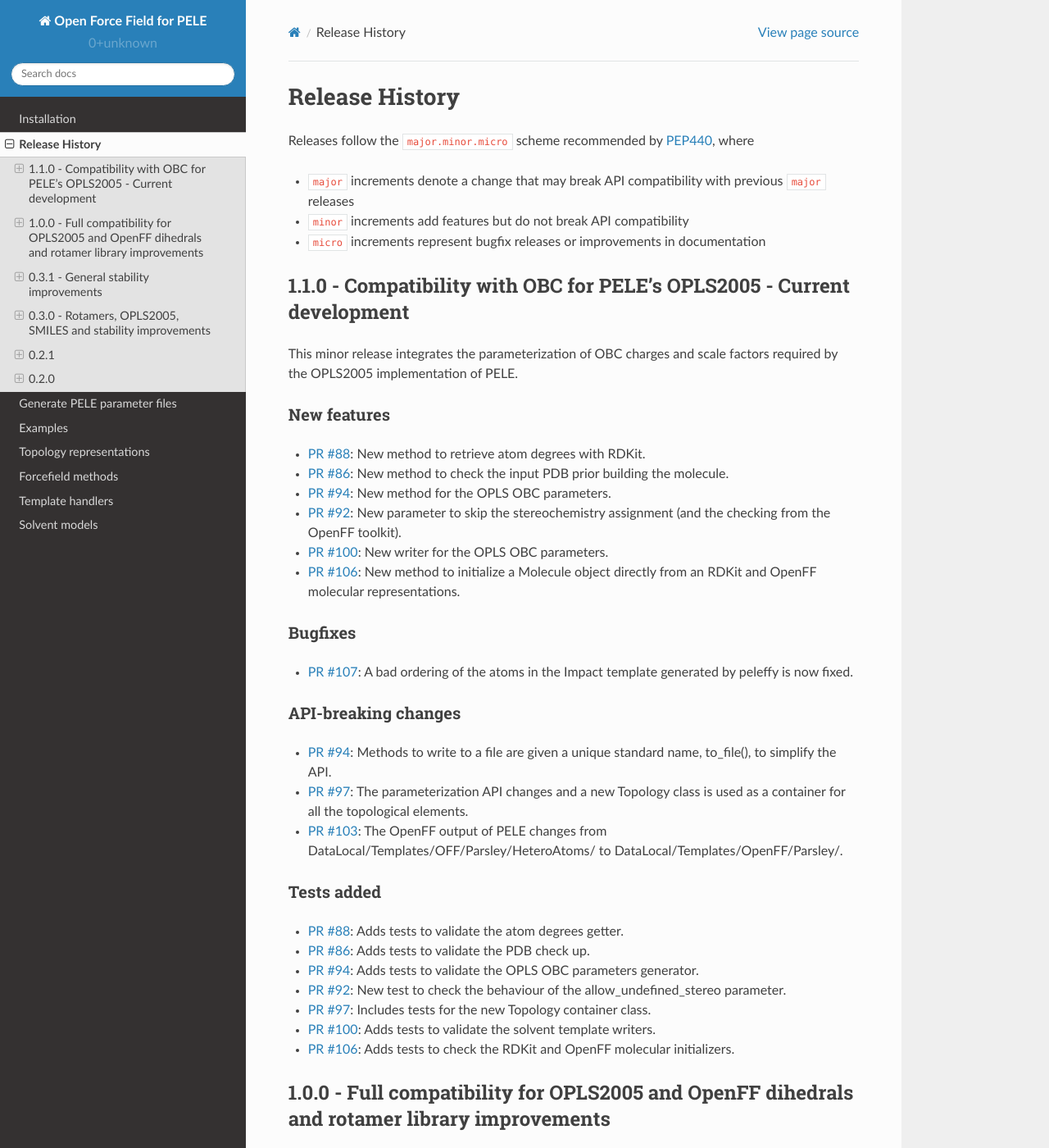
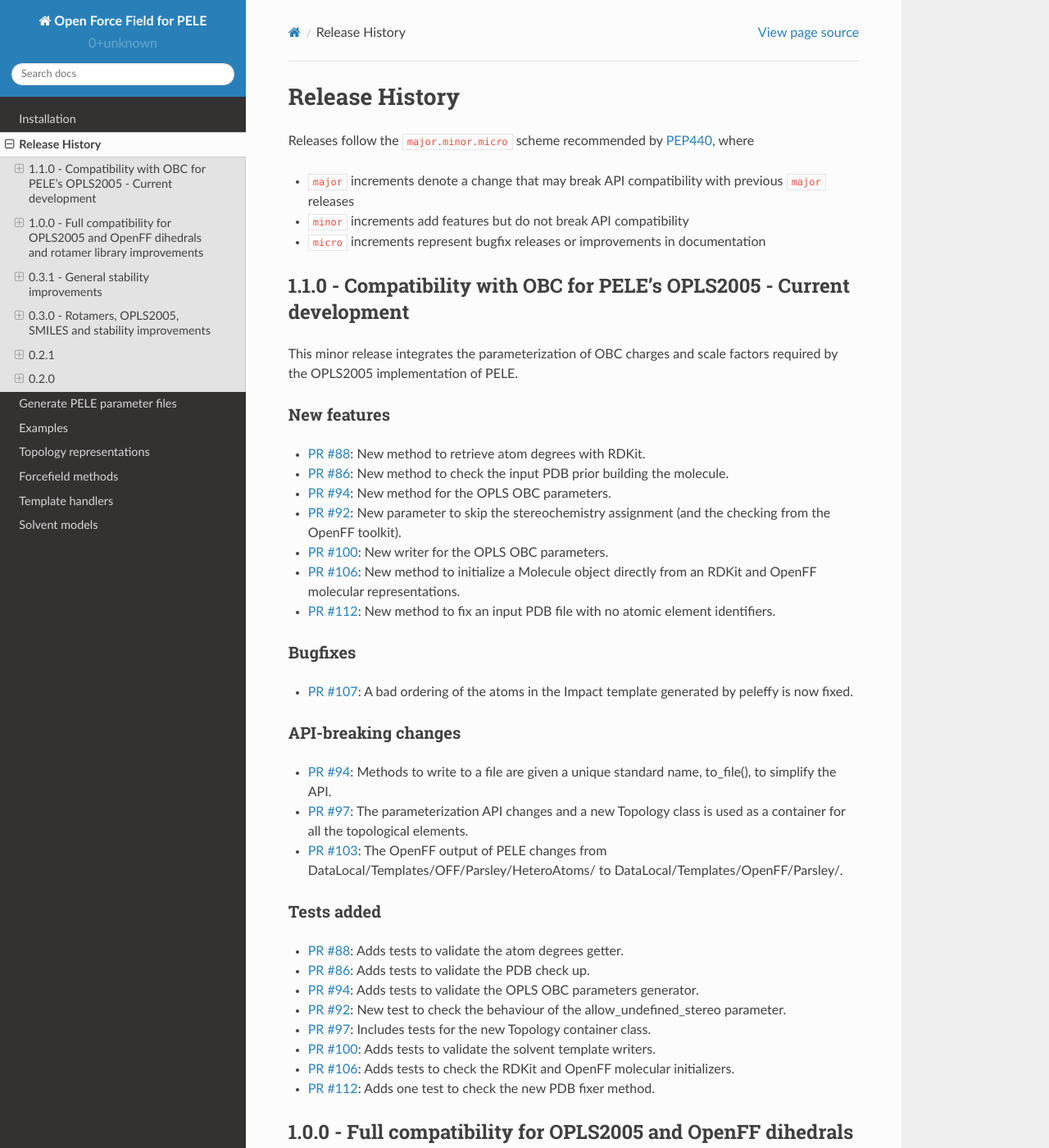
Before and after one commit to martimunicoy/peleffy, a Sphinx documentation site: the page built from docs/releasehistory.rst, in a window 1280 px wide and 1400 px high. Shown: the whole window at 82% size. Built offline with Sphinx 7.4.7 and the Read the Docs theme 2.0.0, drawn with Linux system fonts in a browser that asks for light colours.

Commit message:
Update releasehistory.rst

```diff
--- a/docs/releasehistory.rst
+++ b/docs/releasehistory.rst
@@ -21,6 +21,7 @@ New features
 - `PR #92 <https://github.com/martimunicoy/peleffy/pull/92>`_: New parameter to skip the stereochemistry assignment (and the checking from the OpenFF toolkit).
 - `PR #100 <https://github.com/martimunicoy/peleffy/pull/100>`_: New writer for the OPLS OBC parameters.
 - `PR #106 <https://github.com/martimunicoy/peleffy/pull/106>`_: New method to initialize a Molecule object directly from an RDKit and OpenFF molecular representations.
+- `PR #112 <https://github.com/martimunicoy/peleffy/pull/112>`_: New method to fix an input PDB file with no atomic element identifiers.
 
 Bugfixes
 """"""""
@@ -41,6 +42,7 @@ Tests added
 - `PR #97 <https://github.com/martimunicoy/peleffy/pull/97>`_: Includes tests for the new Topology container class.
 - `PR #100 <https://github.com/martimunicoy/peleffy/pull/100>`_: Adds tests to validate the solvent template writers.
 - `PR #106 <https://github.com/martimunicoy/peleffy/pull/106>`_: Adds tests to check the RDKit and OpenFF molecular initializers.
+- `PR #112 <https://github.com/martimunicoy/peleffy/pull/112>`_: Adds one test to check the new PDB fixer method.
 
 
 1.0.0 - Full compatibility for OPLS2005 and OpenFF dihedrals and rotamer library improvements
```
